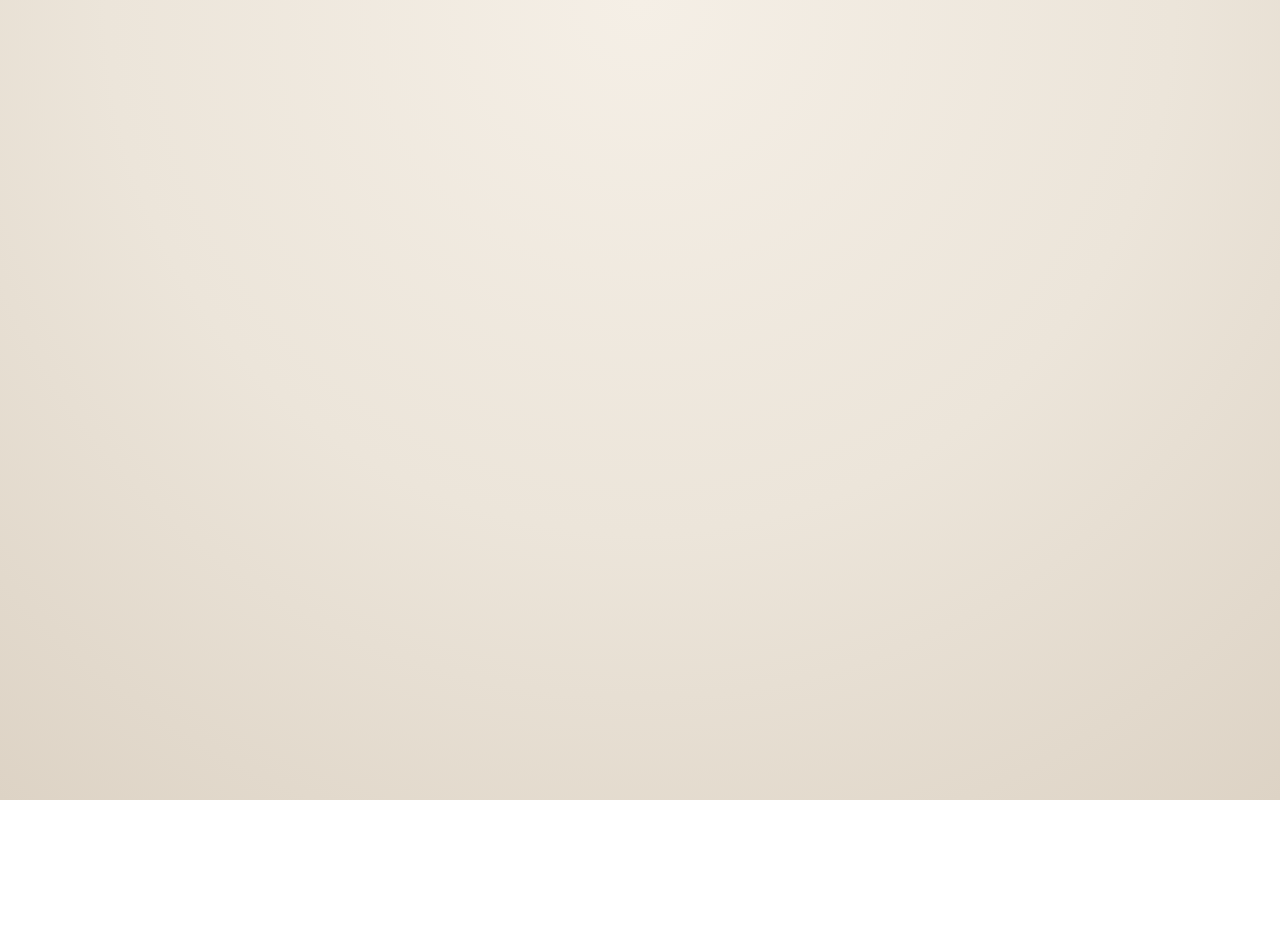
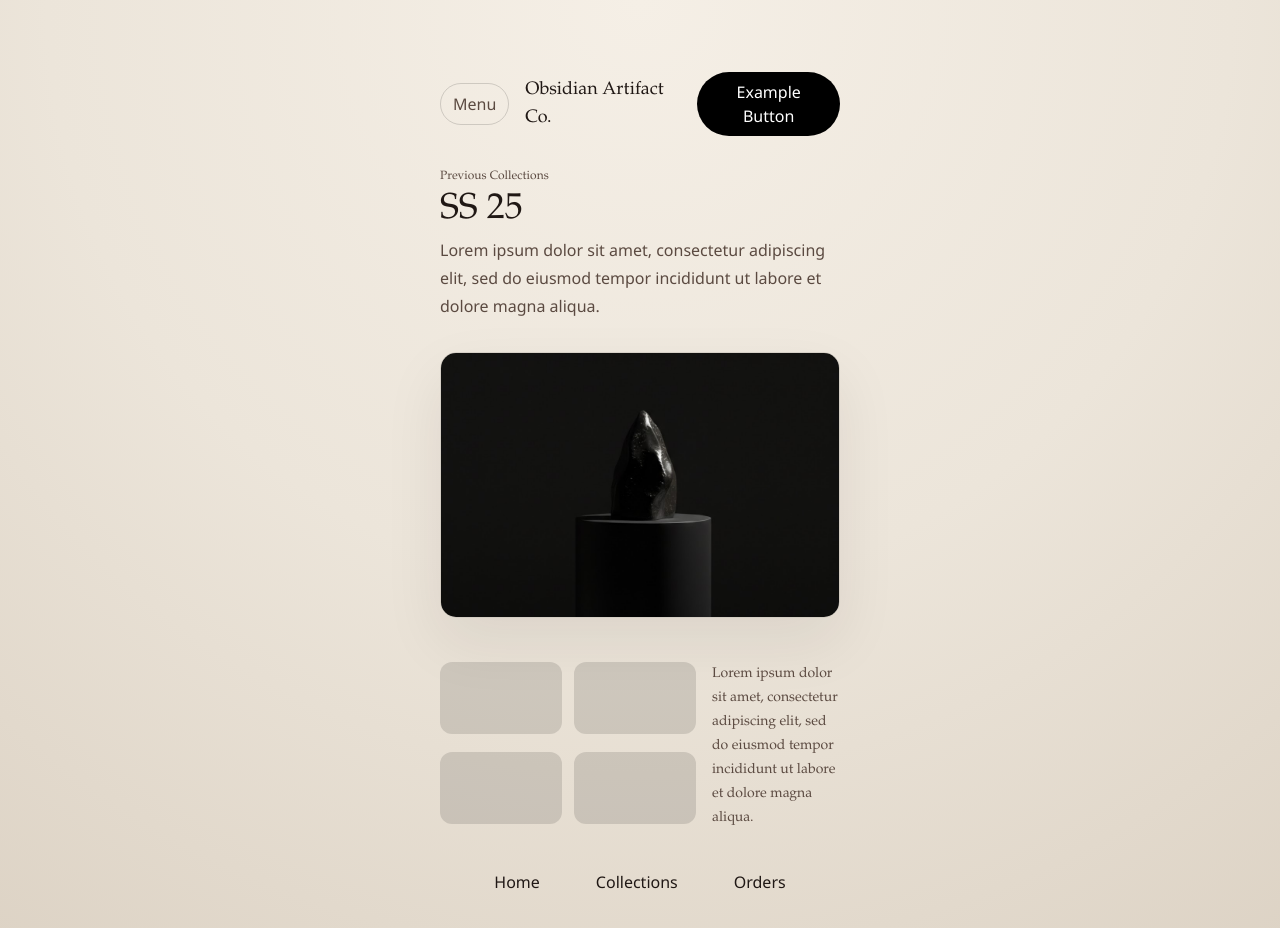
Before and after one commit to miloswrath/BAIS-3300-Project, a React (Vite) app: page /previous-collection in a window 1280 px wide. Before the commit this address had no page. Shown: the top 928 px of the page. Before the commit the page ends 800 px from the top, so only its background shows below. Built offline with nearby package versions, Linux system fonts and the light colour scheme.

Commit message:
initial structure

```diff
--- a/features/FEATURE_previous_collection/FEATURE-SPEC.md
+++ b/features/FEATURE_previous_collection/FEATURE-SPEC.md
@@ -27,10 +27,18 @@
 ## Implementation Plan
 ---
 ***Checkpoint 1: Figma Extraction + Semantic Content Map***
-- [ ] Use Figma MCP on node `11:140` to capture full page content, hierarchy, and layout intent.
-- [ ] Translate the design into a semantic element map for `header`, `main`, and `footer` (no div-soup).
-- [ ] Record explicit component boundaries for modular frontend implementation.
-- [ ] A test: run `pnpm lint:nix` and confirm no lint violations after introducing initial semantic structure stubs.
+- [x] Use Figma MCP on node `11:140` to capture full page content, hierarchy, and layout intent.
+- [x] Translate the design into a semantic element map for `header`, `main`, and `footer` (no div-soup).
+- [x] Record explicit component boundaries for modular frontend implementation.
+- [x] A test: run `pnpm lint:nix` and confirm no lint violations after introducing initial semantic structure stubs.
+
+### Checkpoint 1 Notes (2026-03-05)
+- **Figma extraction source:** node `11:140` from file `6QsHElVju3cXecvhmzqHZ6` via Figma MCP (`get_design_context`).
+- **Observed content hierarchy:** top nav row (menu + brand + CTA), previous-collection intro copy, featured media block with two annotation callouts, supporting 2x2 content grid with descriptive copy, and bottom navigation row.
+- **Semantic map:** `header` → primary nav; `main` → intro (`h1` + supporting text), featured media section, supporting content section; `footer` → bottom nav.
+- **Component boundaries recorded for implementation:** `PreviousCollectionHeader`, `PreviousCollectionIntro`, `PreviousCollectionFeaturedMedia`, `PreviousCollectionSupportingContent`, `PreviousCollectionBottomNavigation`, composed by `PreviousCollectionPage`.
+- **Checkpoint 1 stub status:** initial semantic stubs + route scaffolded at `/previous-collection` in React TSX and organized under `src/features/previousCollection` + `src/pages/previousCollection`.
+- **Validation:** `pnpm lint:nix` executed successfully on March 5, 2026 with no ESLint violations.
 
 ***Checkpoint 2: Page TSX Structure***
 - [ ] Implement the page shell and content structure in React TSX using semantic tags.
--- a/src/app/AppRouter.tsx
+++ b/src/app/AppRouter.tsx
@@ -1,10 +1,12 @@
 import { Route, Routes } from 'react-router-dom'
 import { HomePage } from '../pages/home/HomePage'
+import { PreviousCollectionPage } from '../pages/previousCollection/PreviousCollectionPage'
 
 export function AppRouter() {
     return (
         <Routes>
             <Route path="/" element={<HomePage />} />
+            <Route path="/previous-collection" element={<PreviousCollectionPage />} />
         </Routes>
     )
 }
--- /dev/null
+++ b/src/features/previousCollection/components/PreviousCollectionBottomNavigation.tsx
@@ -0,0 +1,19 @@
+import { Link } from 'react-router-dom'
+
+export function PreviousCollectionBottomNavigation() {
+    return (
+        <footer>
+            <nav aria-label="Bottom" className="flex items-center justify-center gap-8 text-sm sm:text-base">
+                <Link to="/" className="rounded-full px-3 py-2 hover:bg-white/40">
+                    Home
+                </Link>
+                <a href="#" className="rounded-full px-3 py-2 hover:bg-white/40">
+                    Collections
+                </a>
+                <a href="#" className="rounded-full px-3 py-2 hover:bg-white/40">
+                    Orders
+                </a>
+            </nav>
+        </footer>
+    )
+}
--- /dev/null
+++ b/src/features/previousCollection/components/PreviousCollectionFeaturedMedia.tsx
@@ -0,0 +1,18 @@
+import currentCollection1Image from '../../../assets/images/Current-Collection-1.jpg'
+
+export function PreviousCollectionFeaturedMedia() {
+    return (
+        <section aria-label="Featured media" className="space-y-3">
+            <figure className="overflow-hidden rounded-2xl border border-black/10 shadow-[var(--shadow-soft)]">
+                <img
+                    src={currentCollection1Image}
+                    alt="Featured SS 25 obsidian artifact displayed in a room interior."
+                    className="h-66 w-full object-cover"
+                />
+            </figure>
+            <div className="sr-only">
+                <p>Upper annotation label and lower annotation label are present in the visual design.</p>
+            </div>
+        </section>
+    )
+}
--- /dev/null
+++ b/src/features/previousCollection/components/PreviousCollectionHeader.tsx
@@ -0,0 +1,19 @@
+export function PreviousCollectionHeader() {
+    return (
+        <header>
+            <nav aria-label="Primary" className="flex items-center justify-between gap-4">
+                <button
+                    type="button"
+                    aria-label="Open navigation menu"
+                    className="rounded-full border border-black/15 px-3 py-2 text-sm text-[color:var(--text-secondary)]"
+                >
+                    Menu
+                </button>
+                <p className="font-[family-name:var(--font-serif)] text-lg">Obsidian Artifact Co.</p>
+                <button type="button" className="rounded-full bg-black px-4 py-2 text-sm text-white">
+                    Example Button
+                </button>
+            </nav>
+        </header>
+    )
+}
--- /dev/null
+++ b/src/features/previousCollection/components/PreviousCollectionIntro.tsx
@@ -0,0 +1,16 @@
+export function PreviousCollectionIntro() {
+    return (
+        <section aria-labelledby="previous-collection-title" className="space-y-2">
+            <p className="font-[family-name:var(--font-serif)] text-xs text-[color:var(--text-secondary)]">
+                Previous Collections
+            </p>
+            <h1 id="previous-collection-title" className="font-[family-name:var(--font-serif)] text-4xl leading-none">
+                SS 25
+            </h1>
+            <p className="max-w-prose text-base leading-7 text-[color:var(--text-secondary)]">
+                Lorem ipsum dolor sit amet, consectetur adipiscing elit, sed do eiusmod tempor incididunt ut labore et
+                dolore magna aliqua.
+            </p>
+        </section>
+    )
+}
--- /dev/null
+++ b/src/features/previousCollection/components/PreviousCollectionSupportingContent.tsx
@@ -0,0 +1,26 @@
+const contentCards = [
+    { id: 'card-1', label: 'Supporting card 1' },
+    { id: 'card-2', label: 'Supporting card 2' },
+    { id: 'card-3', label: 'Supporting card 3' },
+    { id: 'card-4', label: 'Supporting card 4' },
+]
+
+export function PreviousCollectionSupportingContent() {
+    return (
+        <section aria-label="Supporting content" className="grid grid-cols-[2fr_1fr] gap-4">
+            <ul aria-label="Collection supporting media" className="grid grid-cols-2 gap-3">
+                {contentCards.map((contentCard) => (
+                    <li
+                        key={contentCard.id}
+                        aria-label={contentCard.label}
+                        className="h-18 rounded-xl bg-black/12"
+                    />
+                ))}
+            </ul>
+            <p className="font-[family-name:var(--font-serif)] text-sm leading-6 text-[color:var(--text-secondary)]">
+                Lorem ipsum dolor sit amet, consectetur adipiscing elit, sed do eiusmod tempor incididunt ut labore et
+                dolore magna aliqua.
+            </p>
+        </section>
+    )
+}
--- /dev/null
+++ b/src/pages/previousCollection/PreviousCollectionPage.tsx
@@ -0,0 +1,19 @@
+import { PreviousCollectionBottomNavigation } from '../../features/previousCollection/components/PreviousCollectionBottomNavigation'
+import { PreviousCollectionFeaturedMedia } from '../../features/previousCollection/components/PreviousCollectionFeaturedMedia'
+import { PreviousCollectionHeader } from '../../features/previousCollection/components/PreviousCollectionHeader'
+import { PreviousCollectionIntro } from '../../features/previousCollection/components/PreviousCollectionIntro'
+import { PreviousCollectionSupportingContent } from '../../features/previousCollection/components/PreviousCollectionSupportingContent'
+
+export function PreviousCollectionPage() {
+    return (
+        <div className="mx-auto flex min-h-dvh w-full max-w-md flex-col gap-8 px-6 pb-10 pt-18 text-[color:var(--text-primary)]">
+            <PreviousCollectionHeader />
+            <main className="flex flex-1 flex-col gap-8" aria-labelledby="previous-collection-title">
+                <PreviousCollectionIntro />
+                <PreviousCollectionFeaturedMedia />
+                <PreviousCollectionSupportingContent />
+            </main>
+            <PreviousCollectionBottomNavigation />
+        </div>
+    )
+}
```
